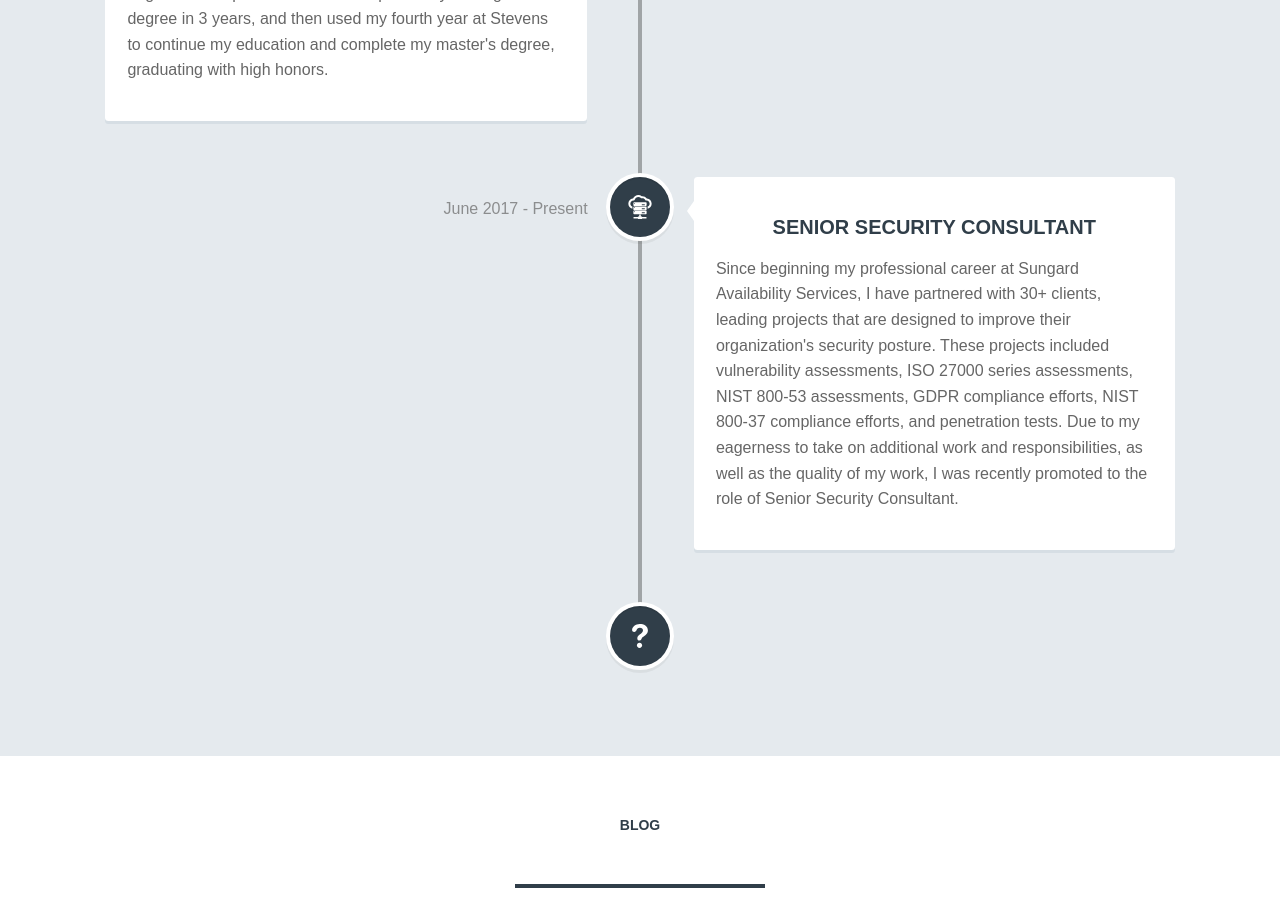
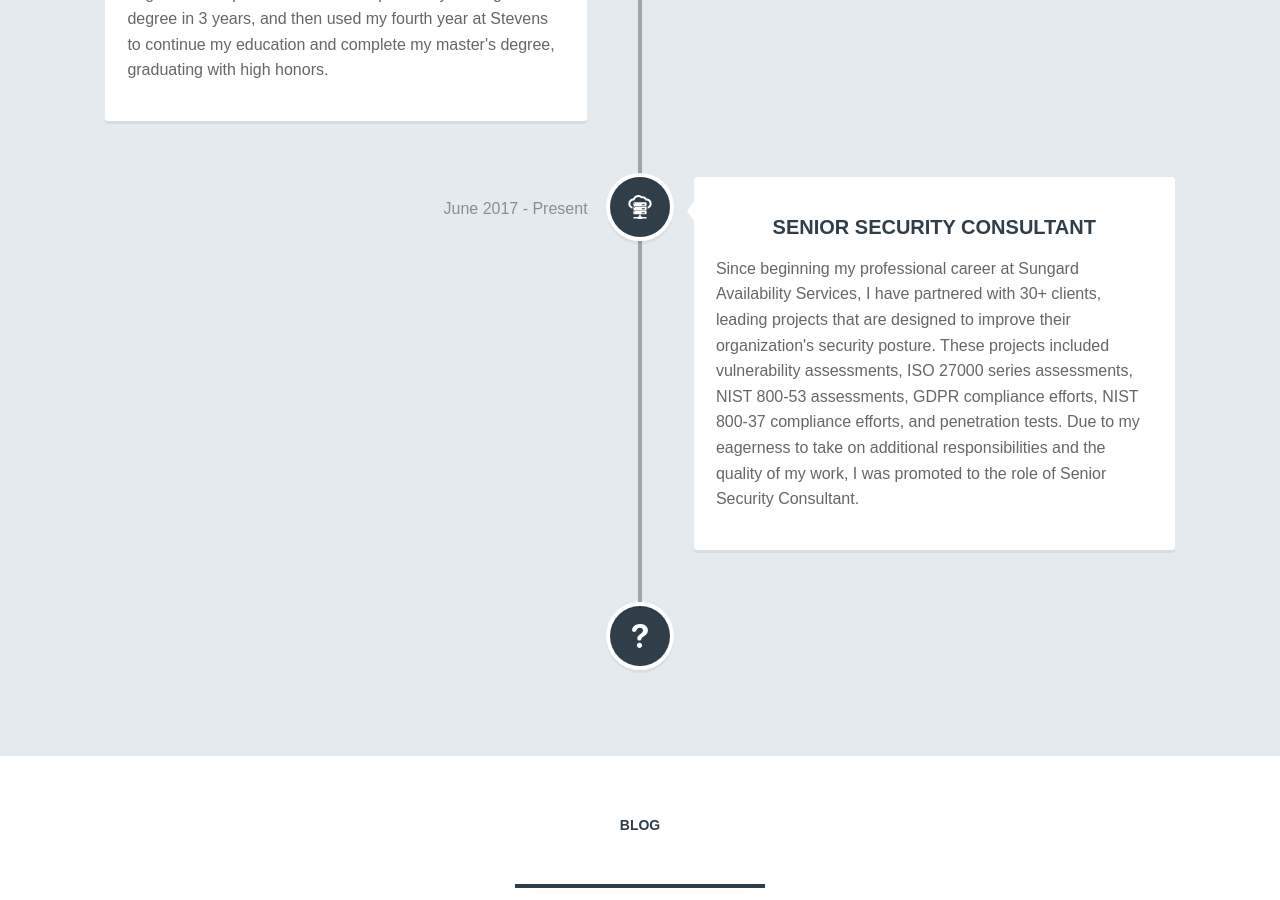
Before and after one commit to nickm221/nickmassa.com, a Jekyll site: the page built from index.html, in a window 1280 px wide and 900 px high, scrolled down 2840 px. Built offline with Jekyll 4.4.1, drawn with Linux system fonts in a browser that asks for light colours; nearby versions of some CDN libraries; Markdown is read by kramdown in place of the engine named in the settings.

Commit message:
Add Senior Security Consultant

```diff
--- a/_includes/history.html
+++ b/_includes/history.html
@@ -67,7 +67,7 @@
         </div><!-- cd-timeline-img-->
         <div class="cd-timeline-content">
           <h2>Senior Security Consultant</h2>
-          <p>Since beginning my professional career at Sungard Availability Services, I have partnered with 30+ clients, leading projects that are designed to improve their organization's security posture. These projects included vulnerability assessments, ISO 27000 series assessments, NIST 800-53 assessments, GDPR compliance efforts, NIST 800-37 compliance efforts, and penetration tests. Due to my eagerness to take on additional work and responsibilities, as well as the quality of my work, I was recently promoted to the role of Senior Security Consultant.  </p>
+          <p>Since beginning my professional career at Sungard Availability Services, I have partnered with 30+ clients, leading projects that are designed to improve their organization's security posture. These projects included vulnerability assessments, ISO 27000 series assessments, NIST 800-53 assessments, GDPR compliance efforts, NIST 800-37 compliance efforts, and penetration tests. Due to my eagerness to take on additional responsibilities and the quality of my work, I was promoted to the role of Senior Security Consultant.  </p>
           <span class="cd-date">June 2017 - Present</span>
         </div><!-- cd-timeline-content--><!-- cd-timeline-block-->
       </div>
```
